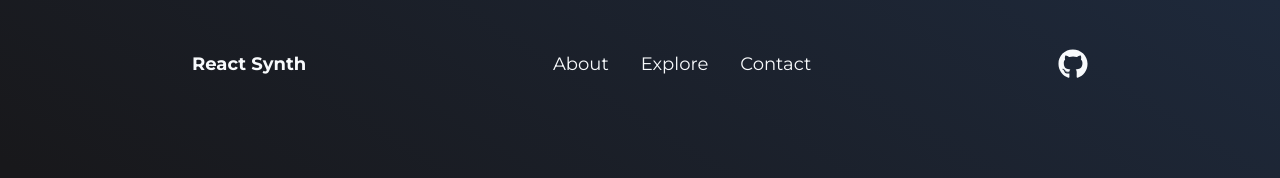
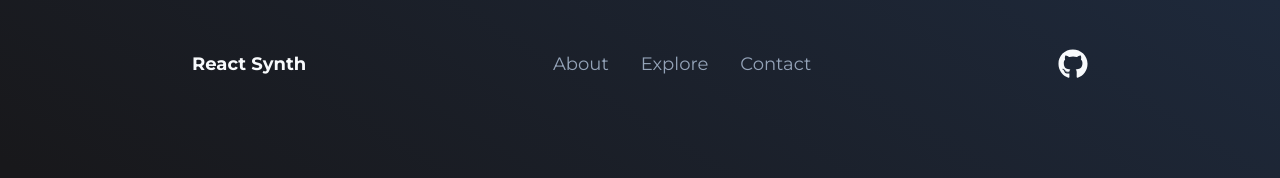
Before and after one commit to vybukhivka/react-synth, a React (Vite) app: page / in a window 1280 px wide. Shown: the top 178 px of the page. Built offline with nearby package versions, Linux system fonts and the light colour scheme.

Commit message:
styles: navbar active class

```diff
--- a/src/components/NavBar.tsx
+++ b/src/components/NavBar.tsx
@@ -3,10 +3,10 @@ import { FaGithub } from 'react-icons/fa6';
 
 function NavBar() {
   return (
-    <nav className="flex h-32 items-center justify-between">
+    <nav className="flex h-32 items-center justify-between text-slate-400">
       <div>
         <NavLink to={'/'}>
-          <span className="text-lg font-bold">React Synth</span>
+          <span className="text-lg font-bold text-slate-50">React Synth</span>
         </NavLink>
       </div>
       <div className="flex justify-between space-x-8 text-lg">
@@ -19,7 +19,7 @@ function NavBar() {
           className="flex items-start justify-start"
           to={'https://github.com/vybukhivka/react-synth'}
         >
-          <FaGithub size={30} />
+          <FaGithub size={30} className="text-slate-50" />
         </NavLink>
       </div>
     </nav>
--- a/src/index.css
+++ b/src/index.css
@@ -12,3 +12,7 @@
     background-attachment: fixed;
   }
 }
+
+.active {
+  @apply font-bold text-slate-50;
+}
```
